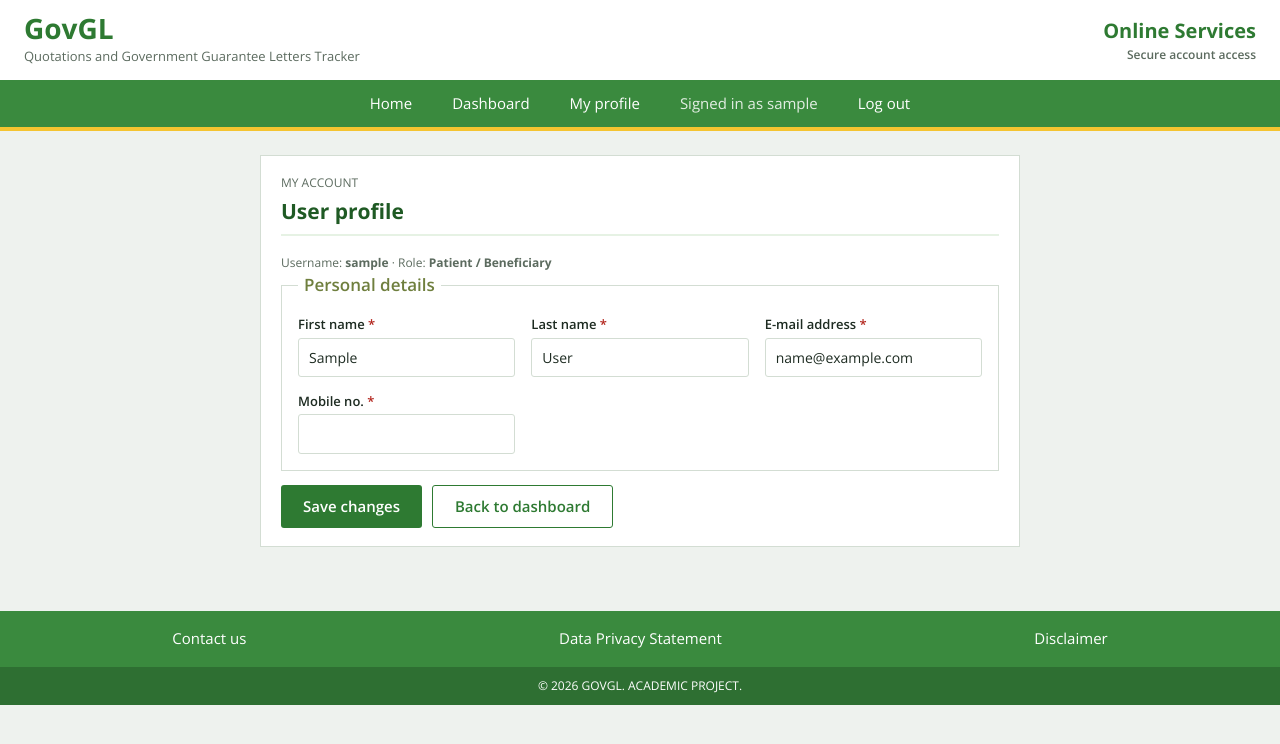
After one commit to ykm1216/GovGL-Alontaga-Kimmy-G01, a Django app: page /accounts/profile/ in a window 1280 px wide. The commit adds this page. Shown: the top 744 px of the page. Run offline with Django 5.2, Linux system fonts and the light colour scheme; the visitor is signed in with stand-in values (Sample User, id 1).

Commit message:
Add profile view and edit

```diff
--- a/accounts/forms.py
+++ b/accounts/forms.py
@@ -2,6 +2,14 @@ from django import forms
 from django.contrib.auth.forms import UserCreationForm
 
 from .models import CustomUser
+
+
+def clean_mobile(value):
+    """Mobile number must be 11 digits starting with 09."""
+    number = value.replace(" ", "").replace("-", "")
+    if not (number.isdigit() and len(number) == 11 and number.startswith("09")):
+        raise forms.ValidationError("Enter an 11-digit mobile number starting with 09.")
+    return number
 
 
 class RegistrationForm(UserCreationForm):
@@ -27,10 +35,7 @@ class RegistrationForm(UserCreationForm):
         return email
 
     def clean_contact_number(self):
-        number = self.cleaned_data["contact_number"].replace(" ", "").replace("-", "")
-        if not (number.isdigit() and len(number) == 11 and number.startswith("09")):
-            raise forms.ValidationError("Enter an 11-digit mobile number starting with 09.")
-        return number
+        return clean_mobile(self.cleaned_data["contact_number"])
 
     def save(self, commit=True):
         user = super().save(commit=False)
@@ -38,3 +43,26 @@ class RegistrationForm(UserCreationForm):
         if commit:
             user.save()
         return user
+
+
+class ProfileForm(forms.ModelForm):
+    """Lets a logged-in user update their own details."""
+
+    first_name = forms.CharField(max_length=150, required=True, label="First name")
+    last_name = forms.CharField(max_length=150, required=True, label="Last name")
+    email = forms.EmailField(required=True, label="E-mail address")
+    contact_number = forms.CharField(max_length=20, required=True, label="Mobile no.")
+
+    class Meta:
+        model = CustomUser
+        fields = ("first_name", "last_name", "email", "contact_number")
+
+    def clean_email(self):
+        email = self.cleaned_data["email"].strip().lower()
+        taken = CustomUser.objects.filter(email__iexact=email).exclude(pk=self.instance.pk)
+        if taken.exists():
+            raise forms.ValidationError("An account with this e-mail address already exists.")
+        return email
+
+    def clean_contact_number(self):
+        return clean_mobile(self.cleaned_data["contact_number"])
--- a/accounts/urls.py
+++ b/accounts/urls.py
@@ -6,6 +6,7 @@ urlpatterns = [
     path("register/", views.register_view, name="register"),
     path("login/", views.login_view, name="login"),
     path("logout/", views.logout_view, name="logout"),
+    path("profile/", views.profile_view, name="profile"),
     path("dashboard/", views.dashboard_view, name="dashboard"),
     path("dashboard/patient/", views.patient_dashboard_view, name="patient_dashboard"),
     path("dashboard/admin/", views.admin_dashboard_view, name="admin_dashboard"),
--- a/accounts/views.py
+++ b/accounts/views.py
@@ -6,7 +6,7 @@ from django.shortcuts import redirect, render
 from django.utils.http import url_has_allowed_host_and_scheme
 from django.views.decorators.http import require_POST
 
-from .forms import RegistrationForm
+from .forms import ProfileForm, RegistrationForm
 from .models import CustomUser
 
 
@@ -87,3 +87,19 @@ def admin_dashboard_view(request):
         "recent_users": users[:10],
     }
     return render(request, "accounts/admin_dashboard.html", context)
+
+
+@login_required
+def profile_view(request):
+    # Always uses request.user, so people can only view and edit their own profile.
+    if request.method == "POST":
+        form = ProfileForm(request.POST, instance=request.user)
+        if form.is_valid():
+            form.save()
+            messages.success(request, "Your profile was updated successfully.")
+            return redirect("profile")
+        messages.error(request, "Please correct the errors below.")
+    else:
+        form = ProfileForm(instance=request.user)
+
+    return render(request, "accounts/profile.html", {"form": form})
--- /dev/null
+++ b/templates/accounts/profile.html
@@ -0,0 +1,44 @@
+{% extends "base.html" %}
+{% block title %}My Profile | GovGL{% endblock %}
+{% block content %}
+<div class="narrow panel">
+  <p class="crumb">My account</p>
+  <h1>User profile</h1>
+  <hr class="rule">
+
+  <p class="help">Username: <strong>{{ user.username }}</strong> &middot; Role: <strong>{{ user.get_role_display }}</strong></p>
+
+  <form method="post" novalidate>
+    {% csrf_token %}
+    <fieldset>
+      <legend>Personal details</legend>
+      <div class="grid">
+        <div class="field">
+          <label for="{{ form.first_name.id_for_label }}">First name <i>*</i></label>
+          {{ form.first_name }}
+          {% for e in form.first_name.errors %}<p class="err">{{ e }}</p>{% endfor %}
+        </div>
+        <div class="field">
+          <label for="{{ form.last_name.id_for_label }}">Last name <i>*</i></label>
+          {{ form.last_name }}
+          {% for e in form.last_name.errors %}<p class="err">{{ e }}</p>{% endfor %}
+        </div>
+        <div class="field">
+          <label for="{{ form.email.id_for_label }}">E-mail address <i>*</i></label>
+          {{ form.email }}
+          {% for e in form.email.errors %}<p class="err">{{ e }}</p>{% endfor %}
+        </div>
+        <div class="field">
+          <label for="{{ form.contact_number.id_for_label }}">Mobile no. <i>*</i></label>
+          {{ form.contact_number }}
+          {% for e in form.contact_number.errors %}<p class="err">{{ e }}</p>{% endfor %}
+        </div>
+      </div>
+    </fieldset>
+    <div class="actions">
+      <button type="submit" class="btn">Save changes</button>
+      <a class="btn alt" href="{% url 'dashboard' %}">Back to dashboard</a>
+    </div>
+  </form>
+</div>
+{% endblock %}
--- a/templates/base.html
+++ b/templates/base.html
@@ -21,6 +21,7 @@
     <a href="{% url 'home' %}">Home</a>
     {% if user.is_authenticated %}
       <a href="{% url 'dashboard' %}">Dashboard</a>
+      <a href="{% url 'profile' %}">My profile</a>
       <span class="hello">Signed in as {{ user.username }}</span>
       <form method="post" action="{% url 'logout' %}">
         {% csrf_token %}
```
